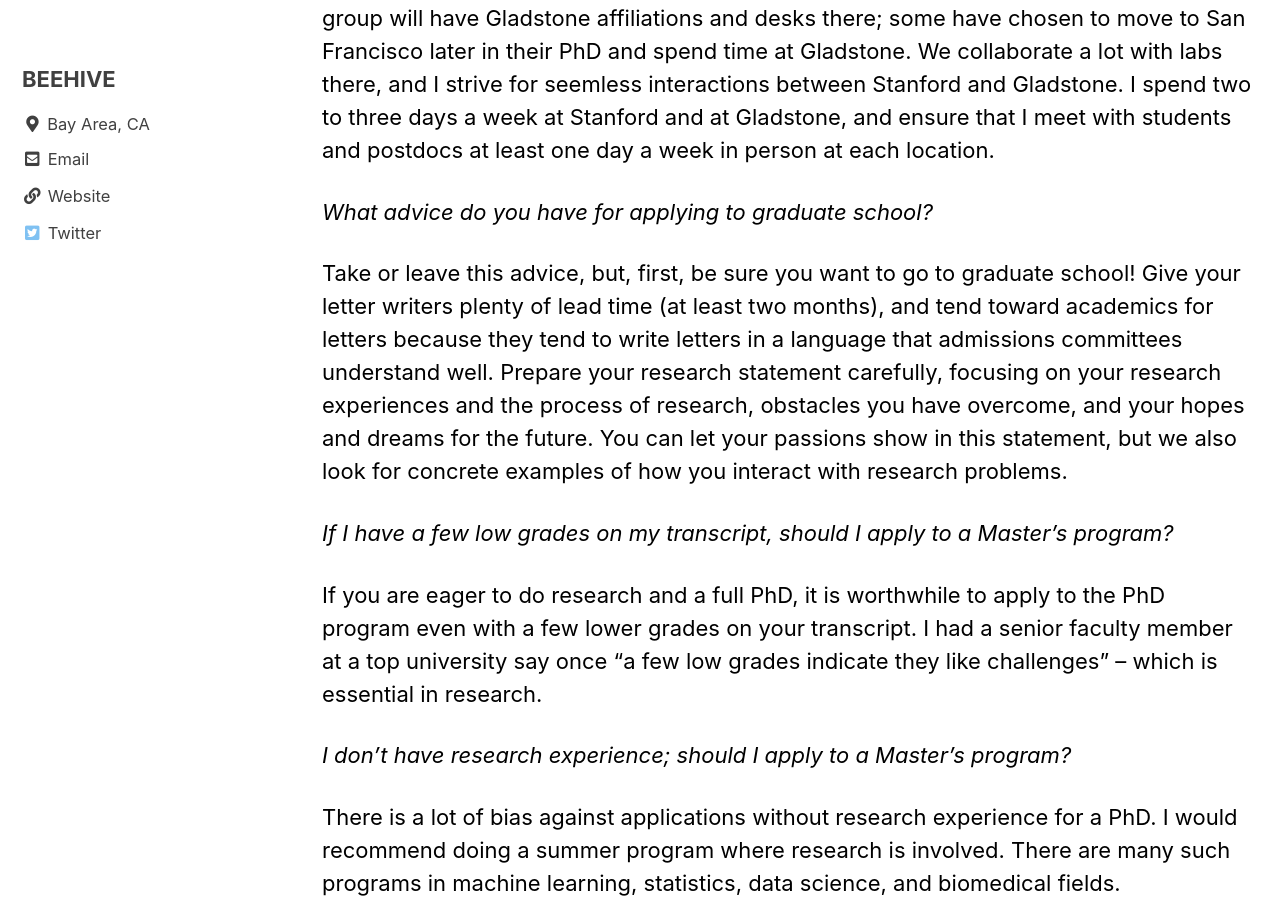
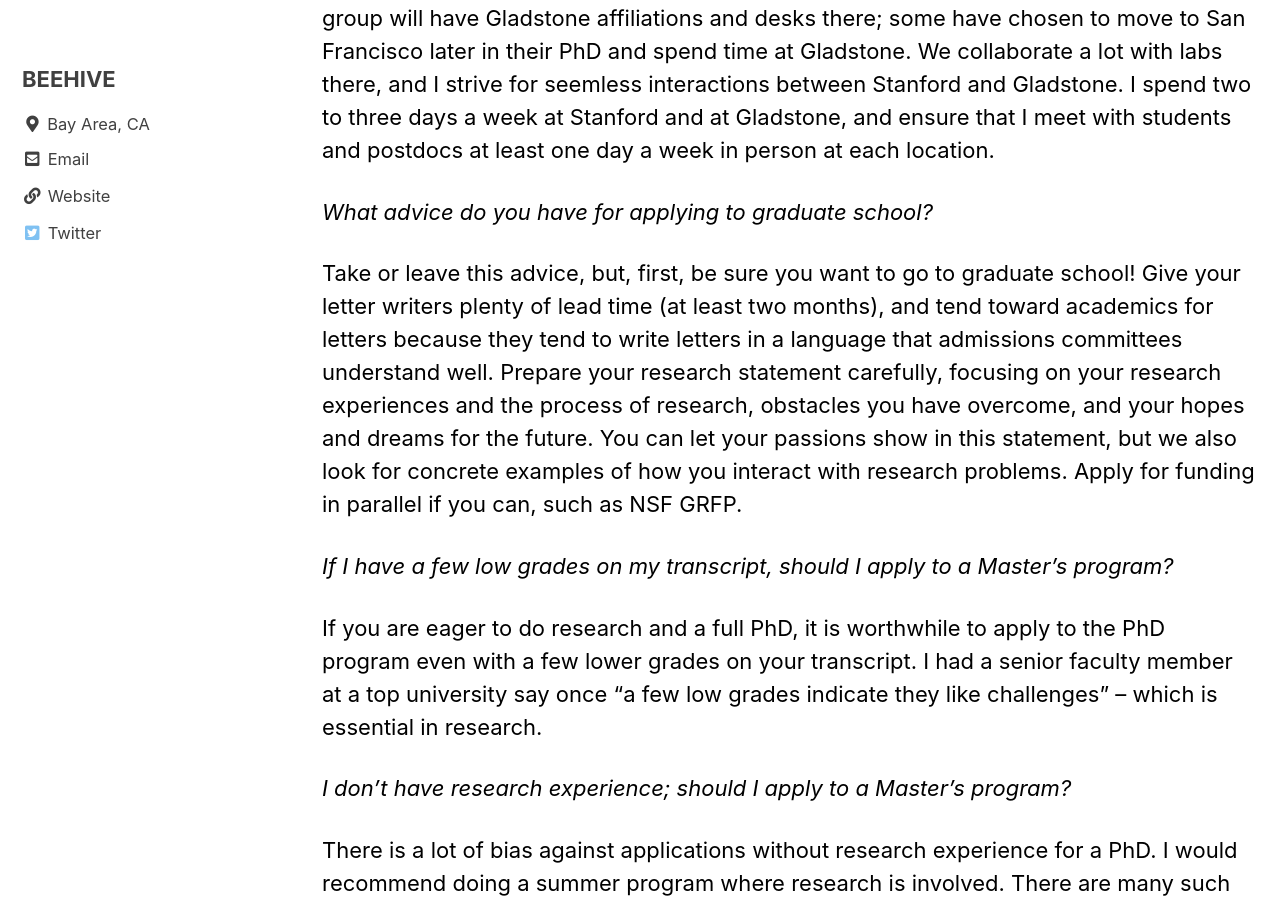
Before and after one commit to stanfordbeehive/stanfordbeehive.github.io, a Jekyll site: the page built from _pages/prospectives.md, in a window 1280 px wide and 900 px high, scrolled down 1104 px. Built offline with Jekyll 4.4.1, drawn with Linux system fonts in a browser that asks for light colours; cached includes are drawn as plain includes.

Commit message:
Update prospectives.md

```diff
--- a/_pages/prospectives.md
+++ b/_pages/prospectives.md
@@ -23,7 +23,7 @@ It means that you will have two institutes to call home rather than one! Student
 
 *What advice do you have for applying to graduate school?*
 
-Take or leave this advice, but, first, be sure you want to go to graduate school! Give your letter writers plenty of lead time (at least two months), and tend toward academics for letters because they tend to write letters in a language that admissions committees understand well. Prepare your research statement carefully, focusing on your research experiences and the process of research, obstacles you have overcome, and your hopes and dreams for the future. You can let your passions show in this statement, but we also look for concrete examples of how you interact with research problems.
+Take or leave this advice, but, first, be sure you want to go to graduate school! Give your letter writers plenty of lead time (at least two months), and tend toward academics for letters because they tend to write letters in a language that admissions committees understand well. Prepare your research statement carefully, focusing on your research experiences and the process of research, obstacles you have overcome, and your hopes and dreams for the future. You can let your passions show in this statement, but we also look for concrete examples of how you interact with research problems. Apply for funding in parallel if you can, such as NSF GRFP.
 
 *If I have a few low grades on my transcript, should I apply to a Master's program?*
 
```
